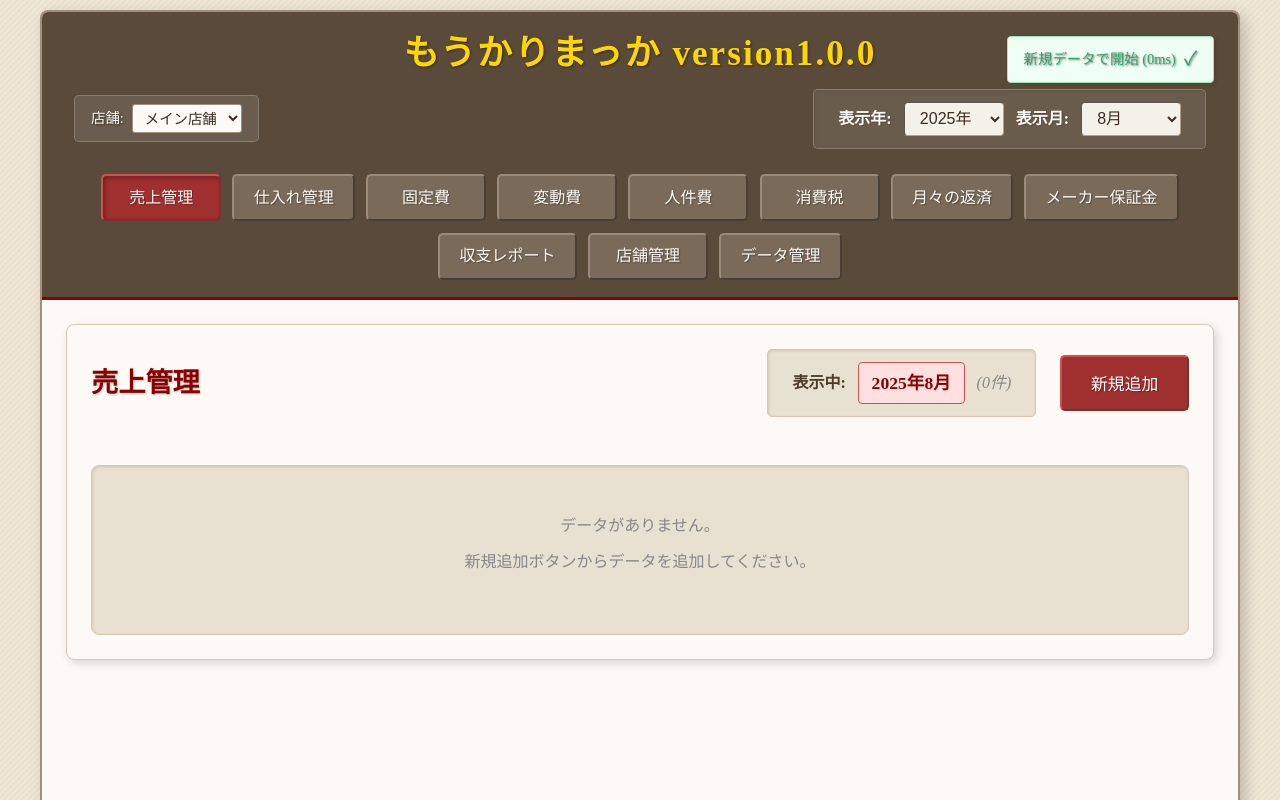
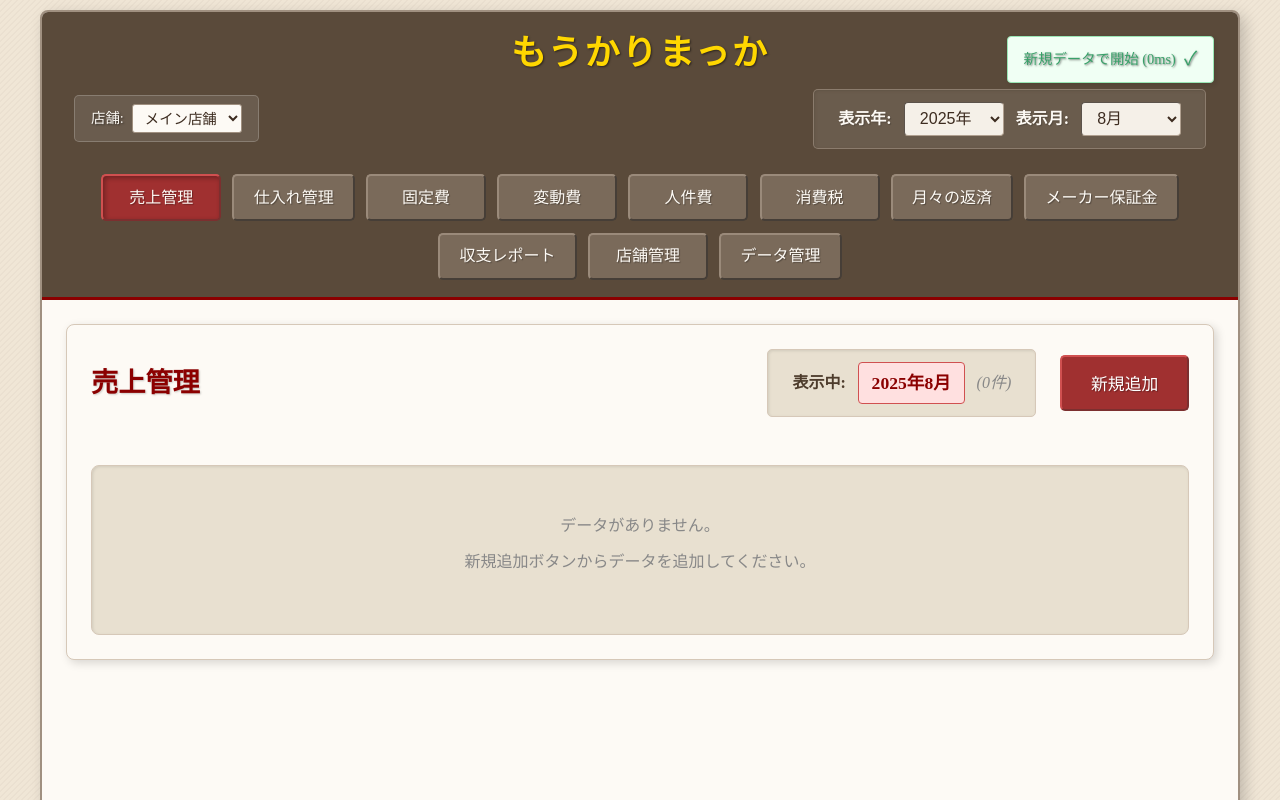
Before and after one commit to JETKIDS/niconico-kaikei, a plain HTML site: page kaikei/index.html in a window 1280 px wide. Shown: the top 800 px of the page. Drawn offline with nearby package versions, Linux system fonts and the light colour scheme.

Commit message:
style: タイトルを「もうかりまっか」に変更
- HTMLタイトルタグを「もうかりまっか version1.0.0」→「もうかりまっか」に変更
- ヘッダーのh1タグも同様に変更
- よりシンプルで覚えやすいタイトルに統一

```diff
--- a/kaikei/index.html
+++ b/kaikei/index.html
@@ -4,14 +4,14 @@
 <head>
     <meta charset="UTF-8">
     <meta name="viewport" content="width=device-width, initial-scale=1.0">
-    <title>もうかりまっか version1.0.0</title>
+    <title>もうかりまっか</title>
     <link rel="stylesheet" href="css/style.css">
 </head>
 
 <body>
     <div class="container">
         <header>
-            <h1>もうかりまっか version1.0.0</h1>
+            <h1>もうかりまっか</h1>
             <div class="header-controls">
                 <div id="save-status" class="save-status">
                     <span id="save-status-text">データ読み込み中...</span>
```
